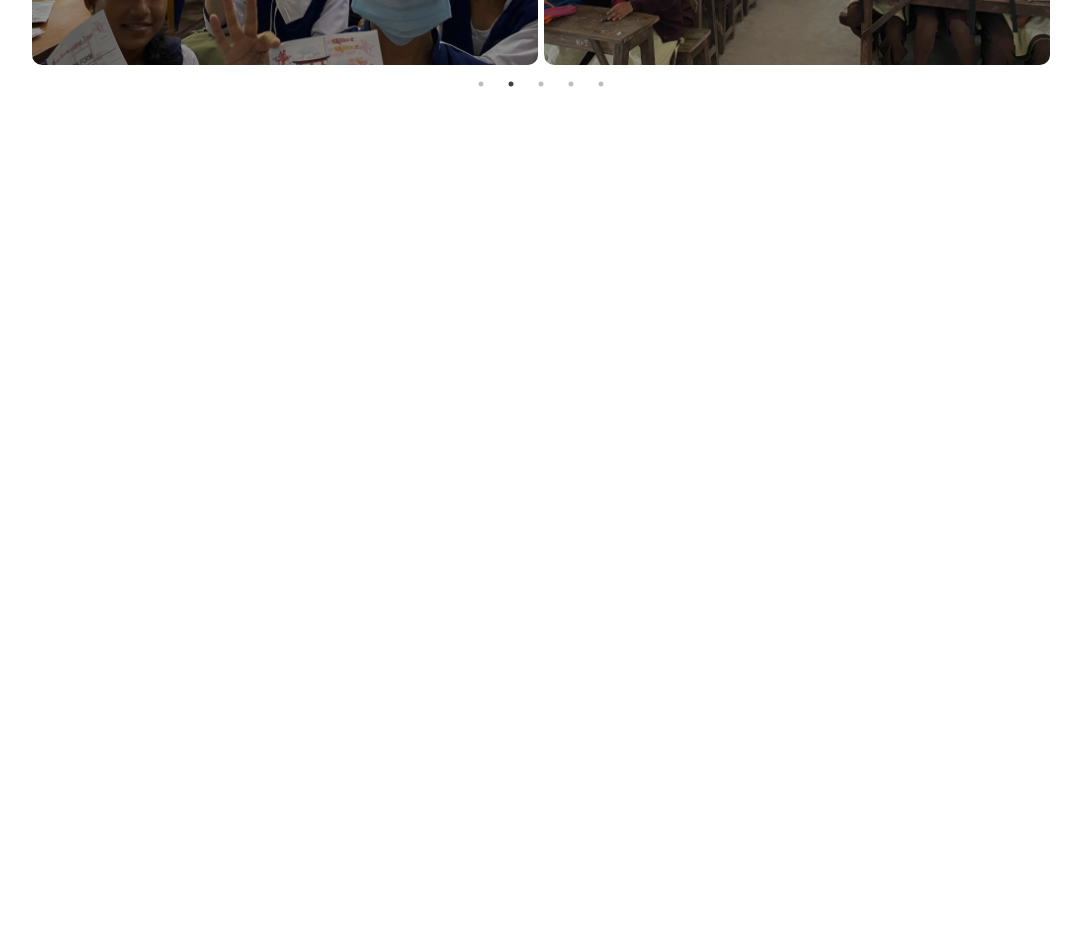
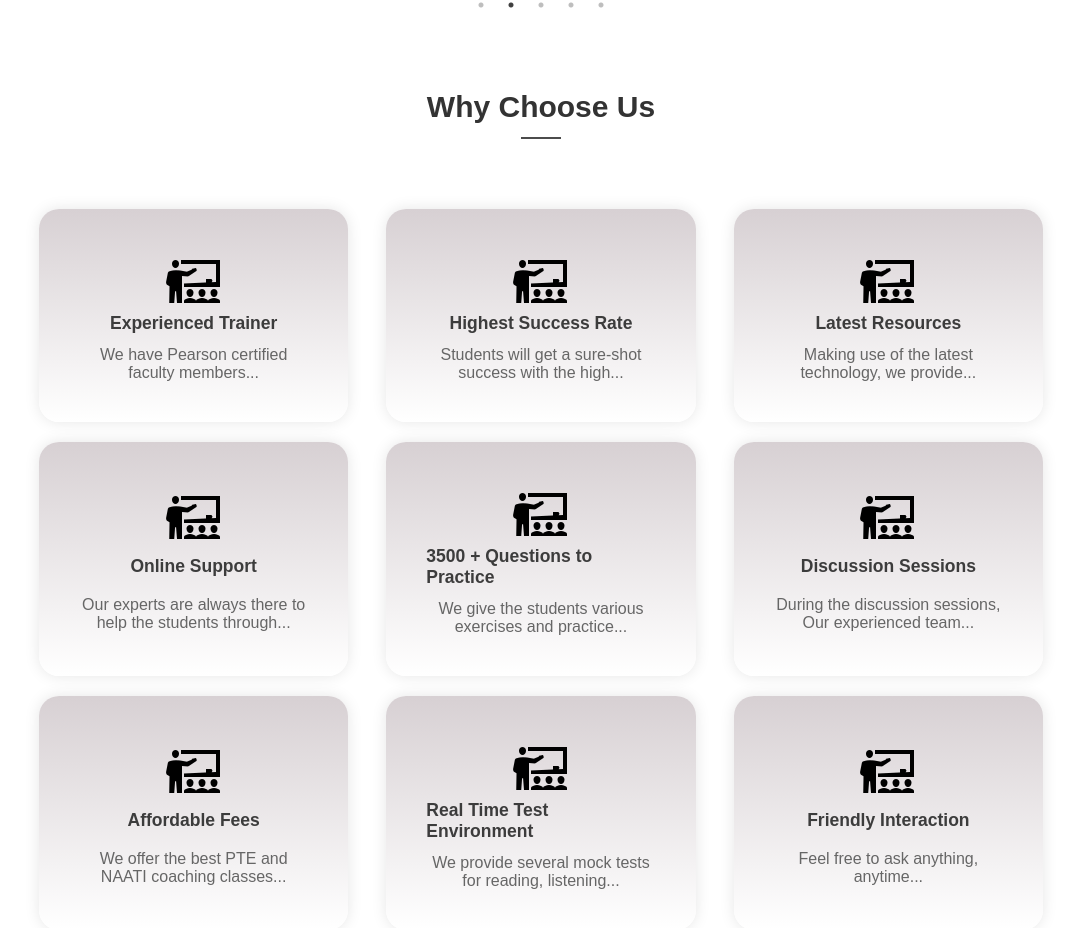
Before and after one commit to sayan0110/yjls-school, a React (Create React App) app: page / in a window 1280 px wide. Shown: the part 1640-2568 px from the top of the page, without its empty margins (99-1180 px from the left). Before the commit the page ends 1734 px from the top, so only its background shows below. Built offline with nearby package versions, Linux system fonts and the light colour scheme; a web font is replaced by a local one.

Commit message:
whyChooseUs-section

```diff
--- a/src/App.js
+++ b/src/App.js
@@ -3,6 +3,7 @@ import NavMenu from './components/NavMenu';
 import Banner from './components/Banner';
 import AboutUs from './components/AboutUs';
 import CardSlider from './components/CardSlider';
+import WhyChooseUs from './components/WhyChooseUs';
 
 export default function App() {
     return (
@@ -11,6 +12,7 @@ export default function App() {
             <Banner />
             <AboutUs />
             <CardSlider />
+            <WhyChooseUs />
         </>
     );
 }
--- /dev/null
+++ b/src/components/WhyChooseUs.jsx
@@ -0,0 +1,64 @@
+import React from 'react';
+import './whychooseus.css';
+
+import Trainer from '../A_media/whyChooseUs_icons/teacher.png';
+
+function WhyChooseUs() {
+    return (
+        <section className="why-choose-us-section">
+            <div className="container">
+                <h1 className="section-title">Why Choose Us</h1>
+                <span></span>
+                <div className="feature-list">
+                    <div className="feature-item">
+                        <img src={Trainer} alt='trainer'></img>
+                        <h3>Experienced Trainer</h3>
+                        <p>We have Pearson certified faculty members...</p>
+                    </div>
+                    <div className="feature-item">
+                        <img src={Trainer} alt='trainer'></img>
+                        <h3>Highest Success Rate</h3>
+                        <p>Students will get a sure-shot success with the high...</p>
+                    </div>
+                    <div className="feature-item">
+                        <img src={Trainer} alt='trainer'></img>
+                        <h3>Latest Resources</h3>
+                        <p>Making use of the latest technology, we provide...</p>
+                    </div>
+                    <div className="feature-item">
+                        <img src={Trainer} alt='trainer'></img>
+                        <h3>Online Support</h3>
+                        <p>Our experts are always there to help the students through...</p>
+                    </div>
+                    <div className="feature-item">
+                        <img src={Trainer} alt='trainer'></img>
+                        <h3>3500 + Questions to Practice</h3>
+                        <p>We give the students various exercises and practice...</p>
+                    </div>
+                    <div className="feature-item">
+                        <img src={Trainer} alt='trainer'></img>
+                        <h3>Discussion Sessions</h3>
+                        <p>During the discussion sessions, Our experienced team...</p>
+                    </div>
+                    <div className="feature-item">
+                        <img src={Trainer} alt='trainer'></img>
+                        <h3>Affordable Fees</h3>
+                        <p>We offer the best PTE and NAATI coaching classes...</p>
+                    </div>
+                    <div className="feature-item">
+                        <img src={Trainer} alt='trainer'></img>
+                        <h3>Real Time Test Environment</h3>
+                        <p>We provide several mock tests for reading, listening...</p>
+                    </div>
+                    <div className="feature-item">
+                        <img src={Trainer} alt='trainer'></img>
+                        <h3>Friendly Interaction</h3>
+                        <p>Feel free to ask anything, anytime...</p>
+                    </div>
+                </div>
+            </div>
+        </section>
+    );
+}
+
+export default WhyChooseUs;
--- a/src/components/aboutus.css
+++ b/src/components/aboutus.css
@@ -6,16 +6,16 @@
     place-items: center;
     width: 80%;
     height: auto;
-    margin-top: 50px;
+    margin-top: 60px;
 }
 
 .about-container>h1 {
     display: flex;
     justify-content: center;
     align-items: center;
+    font-size: clamp(24px, 4vw, 30px);
     font-weight: 600;
-    padding: 11px;
-    margin-top: 5px;
+    padding: 10px;
 }
 
 .about-container>span {
@@ -29,8 +29,9 @@
 }
 
 .about-container>p {
+    color: rgba(0, 0, 0, 0.75);
     display: flex;
     text-align: center;
-    font-size: 23px;
-    line-height: 30px;
+    font-size: clamp(16px, 4vw, 20.5px);
+    margin-bottom: 5px;
 }
--- a/src/components/cardslider.css
+++ b/src/components/cardslider.css
@@ -1,6 +1,6 @@
 .slider-container {
     position: relative;
-    width: 80%;
+    width: 70%;
     height: auto;
     margin: 0 auto;
     padding-top: 50px;
--- /dev/null
+++ b/src/components/whychooseus.css
@@ -0,0 +1,62 @@
+.why-choose-us-section {
+    display: flex;
+    margin: 0 auto;
+    width: 80%;
+    padding-bottom: 40px;
+}
+
+.section-title {
+    display: flex;
+    justify-content: center;
+    text-align: center;
+    color: #333;
+    font-size: clamp(24px, 4vw, 30px);
+    font-weight: bolder;
+    margin-top: 100px;
+    margin-bottom: 13px;
+}
+
+.container>span {
+    display: flex;
+    margin: 0 auto;
+    width: 40px;
+    height: 1.5px;
+    background-color: rgba(0, 0, 0, 0.7);
+    margin-bottom: 60px;
+}
+
+.feature-list {
+    display: flex;
+    justify-content: space-between;
+    flex-wrap: wrap;
+}
+
+.feature-item {
+    display: grid;
+    place-items: center;
+    background: linear-gradient(#D7D0D3, white);
+    flex: 0 0 calc(33.33% - 7rem);
+    border-radius: 20px;
+    padding: 2.5rem;
+    margin: 10px;
+    box-shadow: 0 0 15px rgba(0, 0, 0, 0.1);
+    transition: all 0.3s ease;
+}
+
+.feature-item h3 {
+    font-size: clamp(15px, 3.5vw, 17.5px);
+    font-weight: 600;
+    color: rgba(51, 51, 51, 0.95);
+    margin-bottom: 12px;
+}
+
+.feature-item p {
+    text-align: center;
+    font-size: 1rem;
+    color: #666;
+}
+
+.feature-item:hover {
+    transform: translateY(-1px);
+    box-shadow: -15px -15px 15px rgba(255, 255, 255, 0.2), 15px 15px 15px rgba(0, 0, 0, 0.1), inset -5px -5px 5px rgba(255, 255, 255, 0.2), inset 5px 5px 5px rgba(0, 0, 0, 0.1);
+}
```
Also changed, not shown: src/A_media/whyChooseUs_icons/teacher.png (added).
